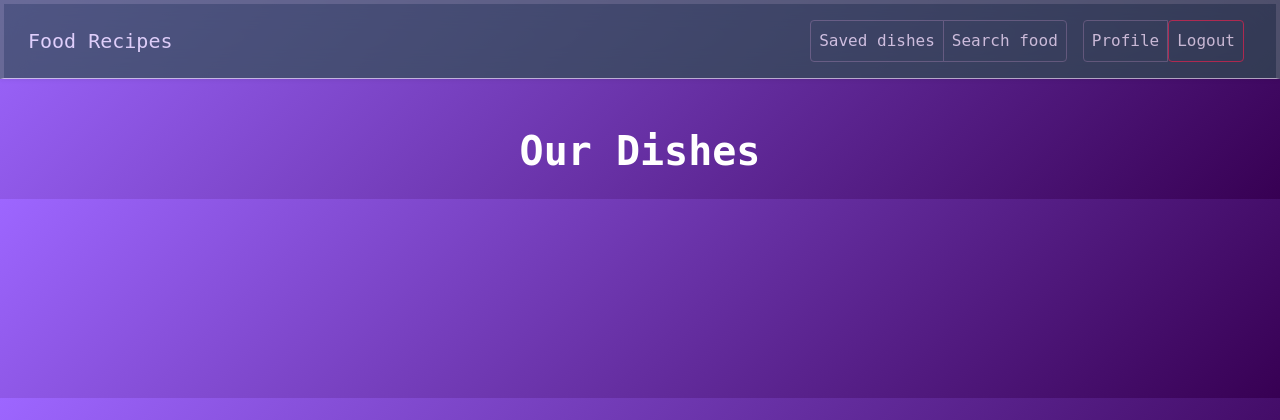
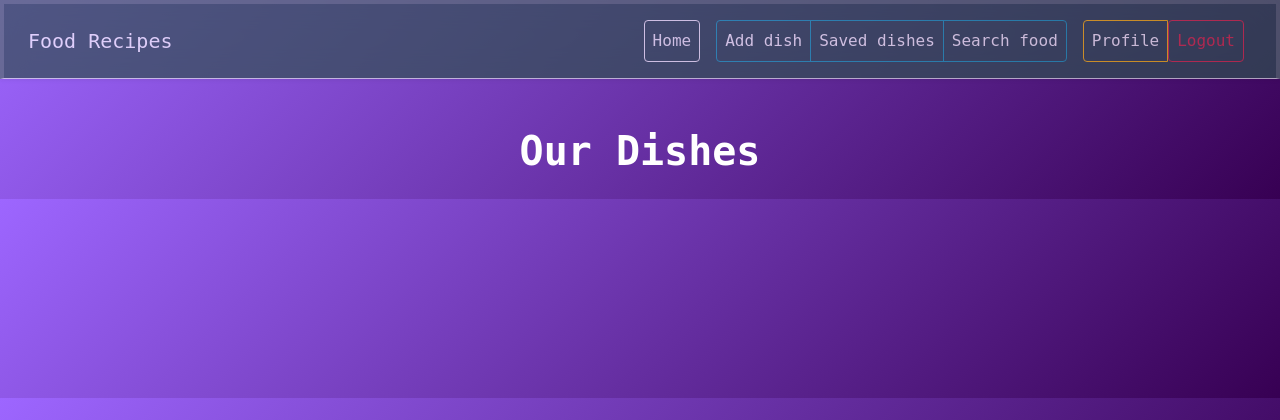
Before and after one commit to dartomOOv/food-recipes, a Django app: page /recipes/ in a window 1280 px wide. Shown: the top 420 px of the page. Run offline with Django 5.2, Linux system fonts and the light colour scheme; the visitor is signed in with stand-in values (Sample User, id 1); data that the repository does not hold is empty.

Commit message:
Add new buttons 'Home' and 'Add dish'

```diff
--- a/templates/base/nav/header.html
+++ b/templates/base/nav/header.html
@@ -4,14 +4,18 @@
     <h5 class="my-0 mr-md-auto font-weight-normal text-white">Food Recipes</h5>
     <div class="btn-toolbar">
       <div class="btn-group mr-3">
-          <a class="btn btn-outline-secondary p-2 text-white" href="#">Saved dishes</a>
-          <a class="btn btn-outline-secondary p-2 text-white" href="#">Search food</a>
+          <a class="btn btn-outline-light p-2" href="{% url 'recipes:recipes-list' %}">Home</a>
+      </div>
+      <div class="btn-group mr-3">
+          <a class="btn btn-outline-info p-2 text-white" href="">Add dish</a>
+          <a class="btn btn-outline-info p-2 text-white" href="{% url 'recipes:saved_recipes' %}">Saved dishes</a>
+          <a class="btn btn-outline-info p-2 text-white" href="#">Search food</a>
       </div>
       <div class="btn-group mr-2">
-          <a class="btn btn-outline-secondary p-2 text-white" href="#">Profile</a>
+          <a class="btn btn-outline-warning p-2 text-white" href="#">Profile</a>
           <form action="{% url 'logout' %}" method="post">
             {% csrf_token %}
-            <button type="submit" class="btn btn-outline-danger p-2 text-white">Logout</button>
+            <button type="submit" class="btn btn-outline-danger p-2">Logout</button>
           </form>
       </div>
     </div>
```
